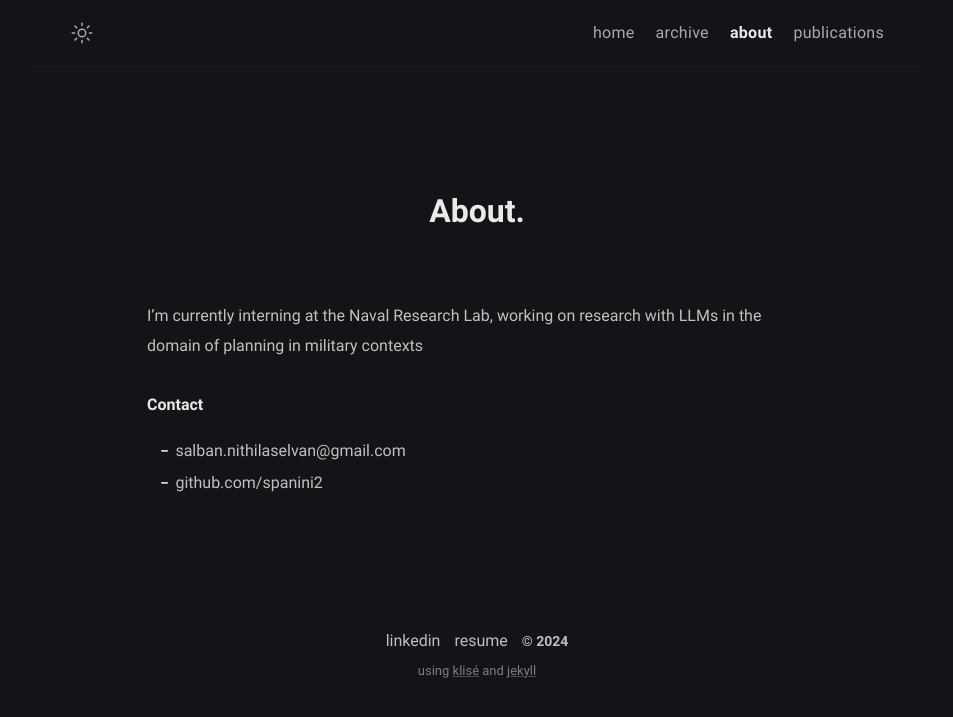
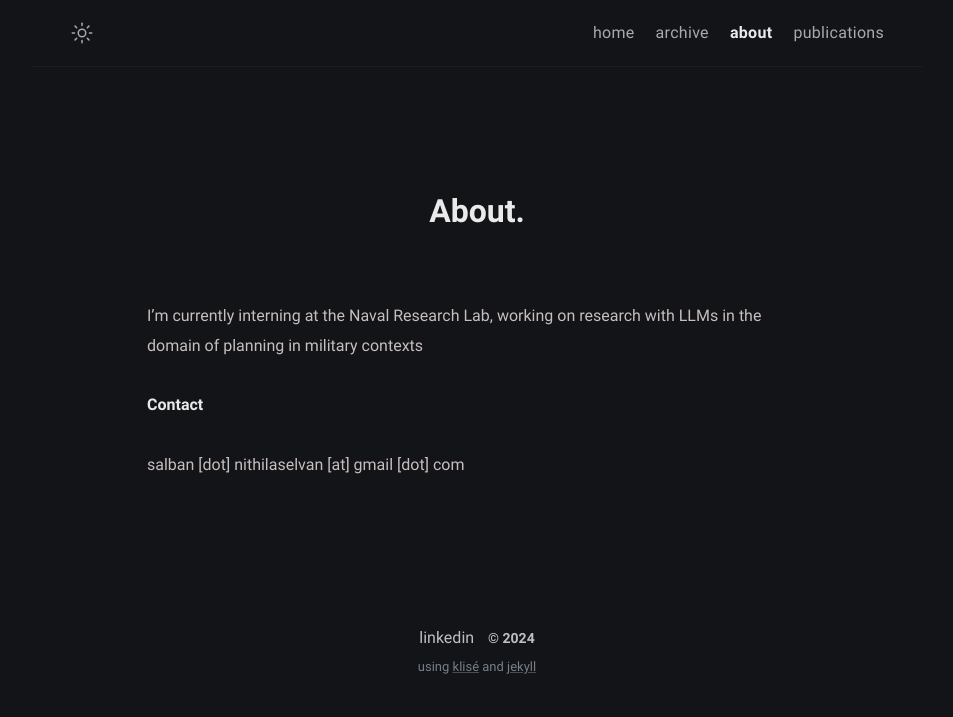
Before and after one commit to spanini2/new-blog, a Jekyll site: the page built from about.md, in a window 1280 px wide. Shown: the top 717 px of the page, without its empty margins (163-1116 px from the left). Built offline with Jekyll 4.4.1, drawn with Linux system fonts in a browser that asks for light colours.

Commit message:
modified footer and changed contact

```diff
--- a/_includes/footer.html
+++ b/_includes/footer.html
@@ -1,6 +1,5 @@
 <footer class="footer">
   <a class="footer_item" href="https://www.linkedin.com/in/salbann" target="_blank" rel="noopener noreferrer">linkedin</a>
-  <a class="footer_item" href="/assets/documents/Resume Rising 11th-1.pdf" target="_blank" rel="noopener noreferrer">resume</a>
   <span class="footer_item">&copy; {{ site.time | date: "%Y" }}</span>
   <small class="footer_copyright">
     <!-- Klisé Theme: https://github.com/piharpi/jekyll-klise -->
--- a/about.md
+++ b/about.md
@@ -10,5 +10,4 @@ I’m currently interning at the Naval Research Lab, working on research with LL
 
 **Contact**
 
-- {{ site.author.email }}
-- github.com/{{ site.author.github }}
+salban \[dot\] nithilaselvan \[at\] gmail \[dot\] com
```
Also changed, not shown: 1 other file.
